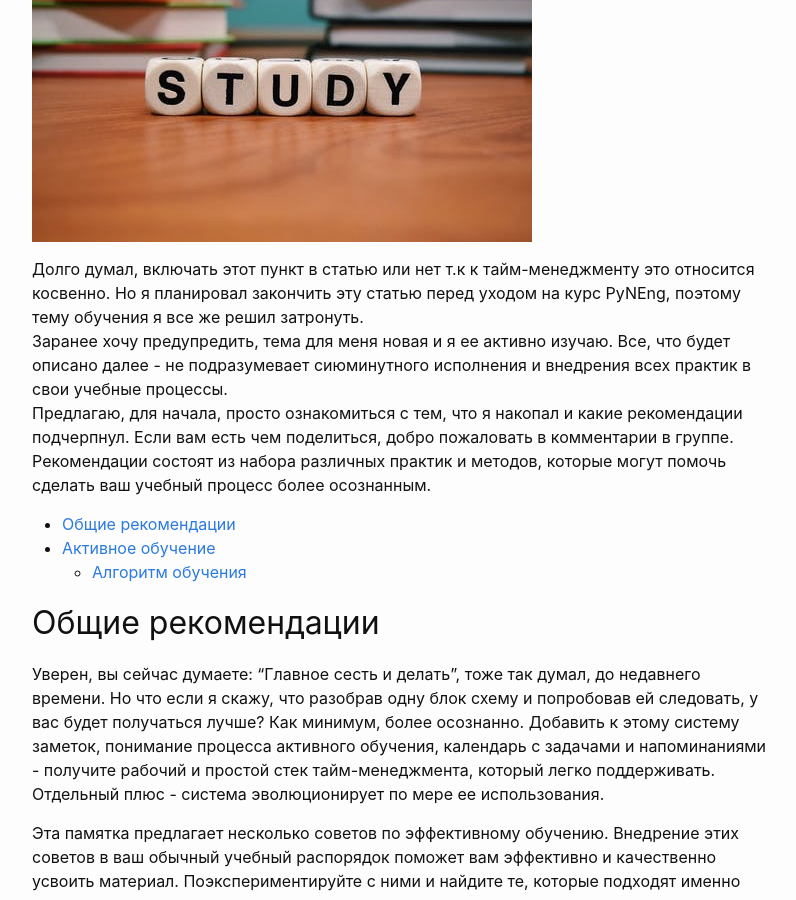
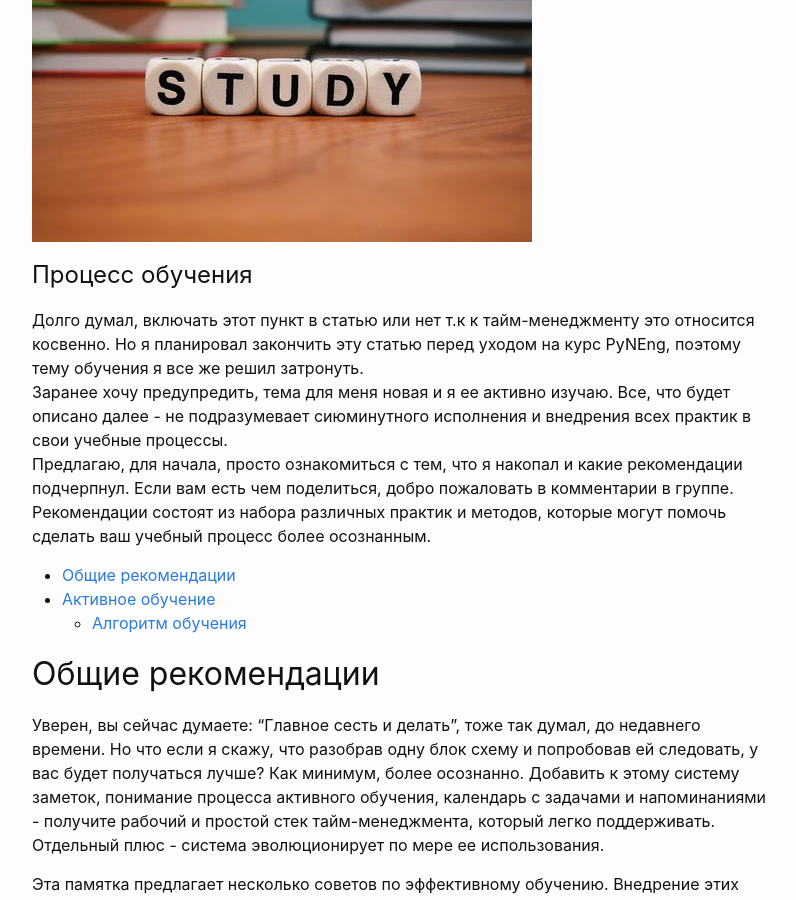
Before and after one commit to woohung/woohung.github.io, a Jekyll site: the page built from _posts/2022-02-03-Тайм-Менеджмент-ч3-Активное-обучение.md, in a window 1280 px wide and 900 px high, scrolled down 359 px. Shown: the whole window, without its empty margins (238-1034 px from the left). Built offline with Jekyll 4.4.1, drawn with Linux system fonts in a browser that asks for light colours.

Commit message:
Update 2022-02-03-Тайм-Менеджмент-ч3-Активное-обучение.md
Добавил название

```diff
--- a/_posts/2022-02-03-Тайм-Менеджмент-ч3-Активное-обучение.md
+++ b/_posts/2022-02-03-Тайм-Менеджмент-ч3-Активное-обучение.md
@@ -10,6 +10,7 @@ author: Artem Kovalchuk
 
 <img src="https://woohung.github.io/assets/images/study.jpeg">
 
+# Процесс обучения
 Долго думал, включать этот пункт в статью или нет т.к к тайм-менеджменту это относится косвенно. Но я планировал закончить эту статью перед уходом на курс PyNEng, поэтому тему обучения я все же решил затронуть.
 Заранее хочу предупредить, тема для меня новая и я ее активно изучаю. Все, что будет описано далее - не подразумевает сиюминутного исполнения и внедрения всех практик в свои учебные процессы.
 Предлагаю, для начала, просто ознакомиться с тем, что я накопал и какие рекомендации подчерпнул. Если вам есть чем поделиться, добро пожаловать в комментарии в группе.
```
